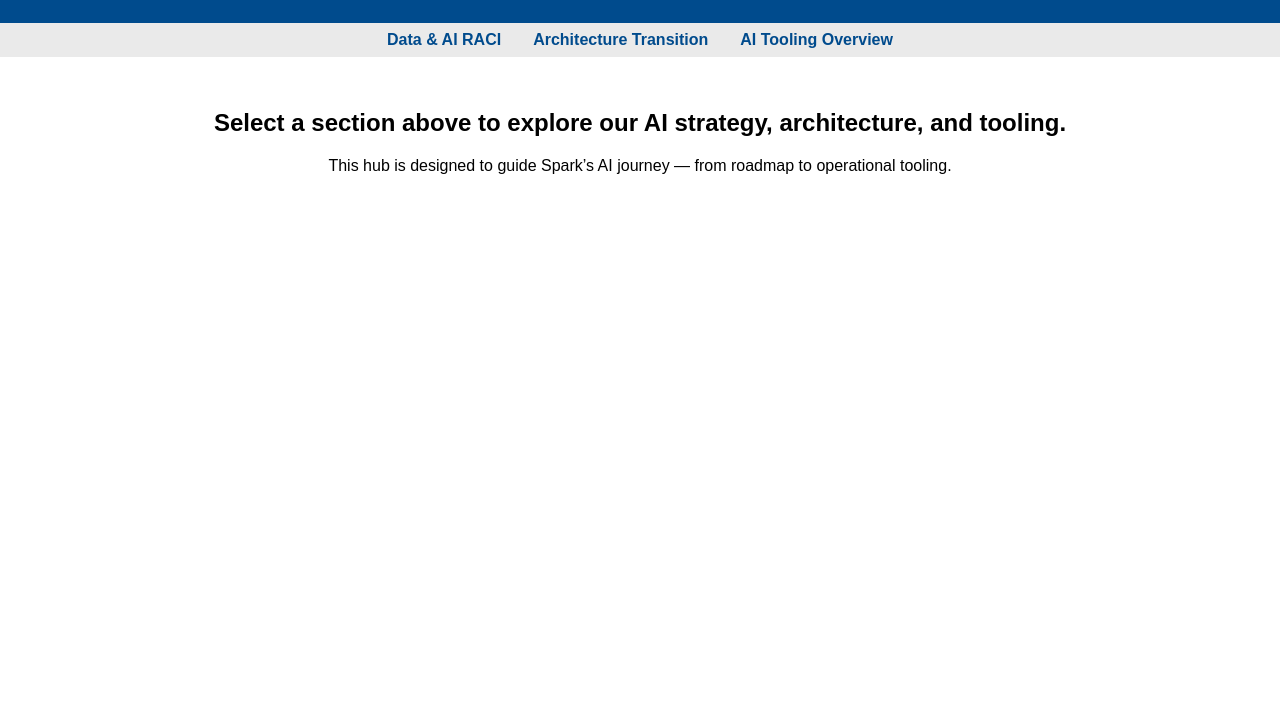
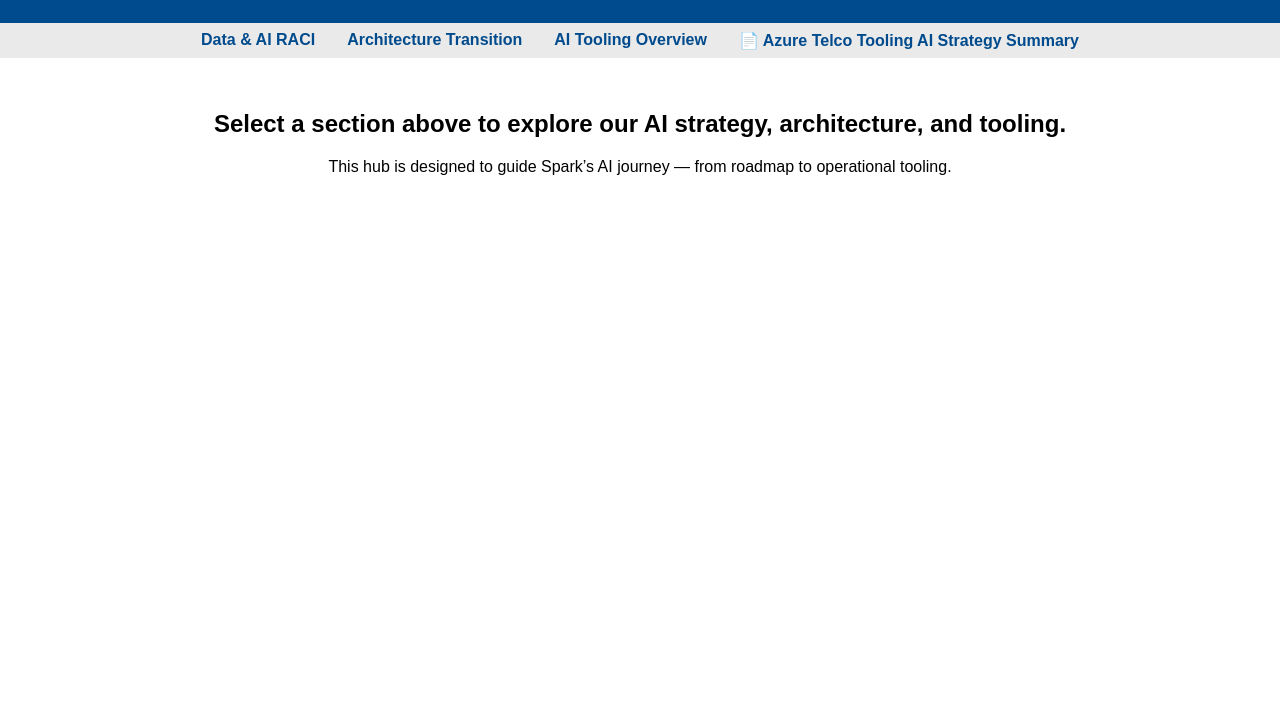
Before and after one commit to rsapkal13/StrategyRepo, a plain HTML site: page index.html in a window 1280 px wide. Shown: the part 89-800 px from the top of the page. Drawn offline with Linux system fonts and the light colour scheme.

Commit message:
Update index.html

```diff
--- a/index.html
+++ b/index.html
@@ -61,6 +61,7 @@
     <a href="data_ai_raci_matrix.html">Data & AI RACI</a>
     <a href="telco_architecture_transition (1).html">Architecture Transition</a>
     <a href="azure_spark_ai_tooling_slide.html">AI Tooling Overview</a>
+    <a href="azure_telco_tooling_strategy.md" target="_blank">📄 Azure Telco Tooling AI Strategy Summary</a>
   </nav>
 
   <main>
```
